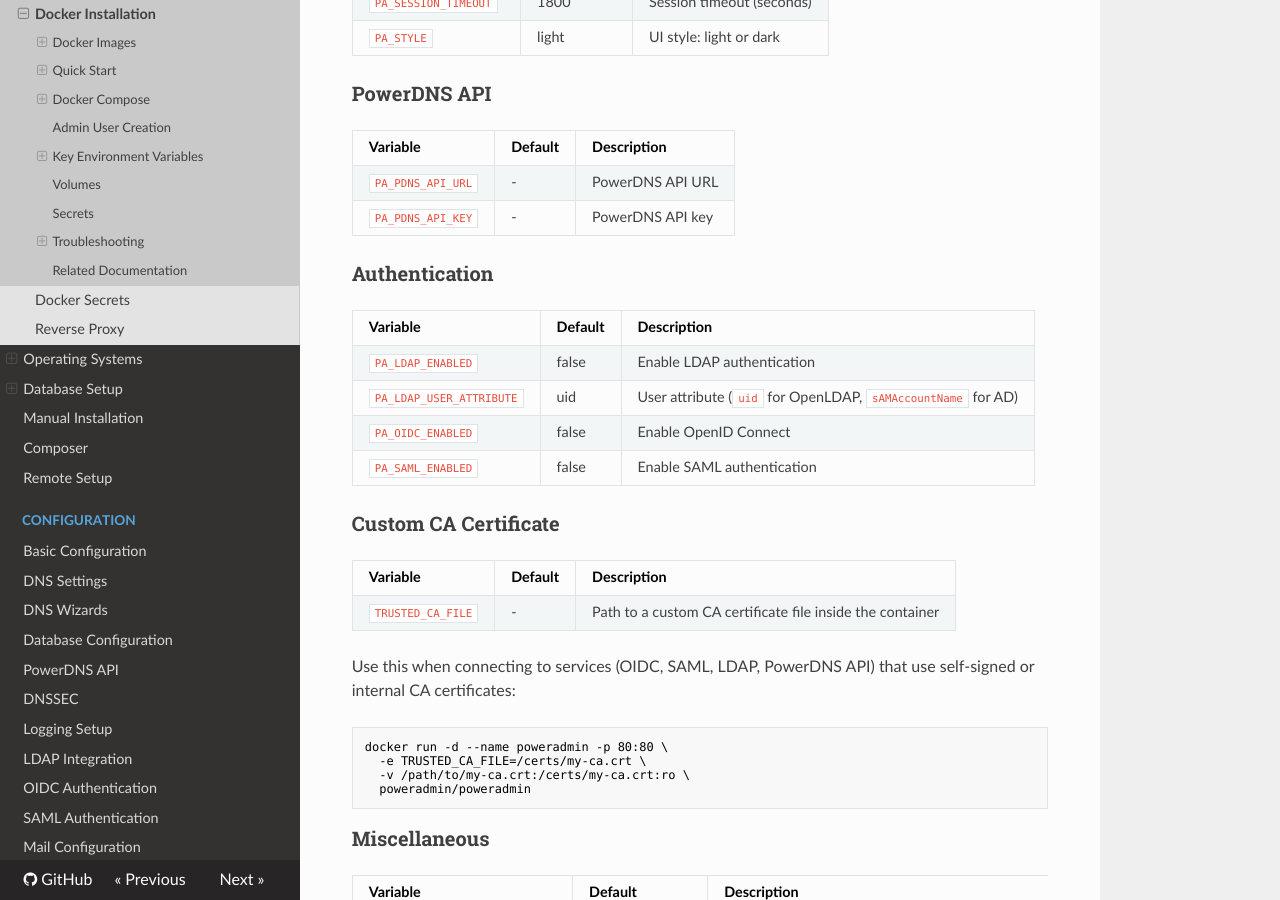
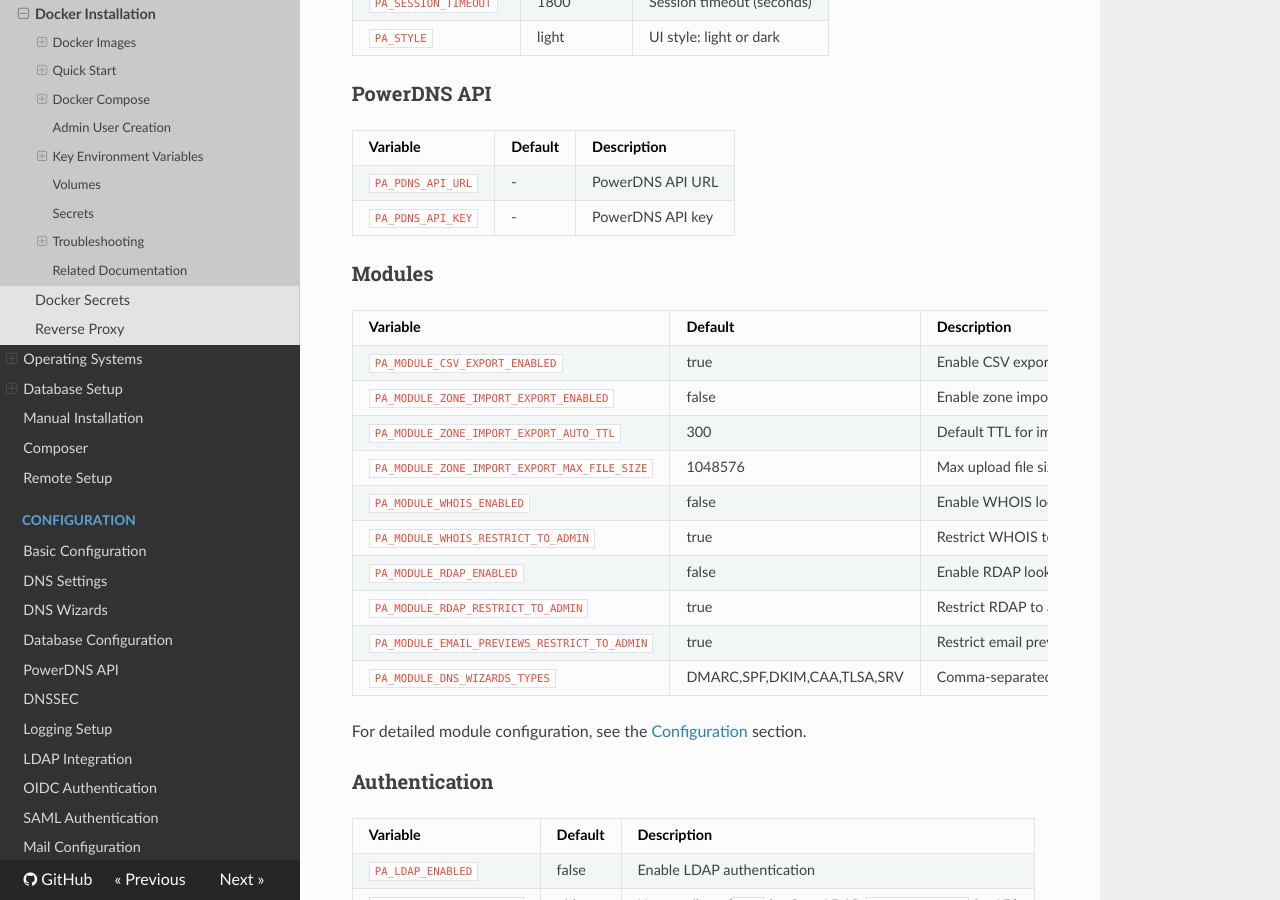
Before and after one commit to poweradmin/poweradmin-docs, an MkDocs documentation site: the page built from docs/installation/docker.md, in a window 1280 px wide and 900 px high, scrolled down 4867 px. Built offline with MkDocs 1.6.1, drawn with Linux system fonts in a browser that asks for light colours; nearby versions of some CDN libraries.

Commit message:
docs: add zone import/export configuration and module Docker env vars

```diff
--- a/docs/installation/docker.md
+++ b/docs/installation/docker.md
@@ -242,6 +242,23 @@
 | `PA_PDNS_API_URL` | - | PowerDNS API URL |
 | `PA_PDNS_API_KEY` | - | PowerDNS API key |
 
+### Modules
+
+| Variable | Default | Description |
+|----------|---------|-------------|
+| `PA_MODULE_CSV_EXPORT_ENABLED` | true | Enable CSV export module |
+| `PA_MODULE_ZONE_IMPORT_EXPORT_ENABLED` | false | Enable zone import/export module |
+| `PA_MODULE_ZONE_IMPORT_EXPORT_AUTO_TTL` | 300 | Default TTL for imported records (seconds) |
+| `PA_MODULE_ZONE_IMPORT_EXPORT_MAX_FILE_SIZE` | 1048576 | Max upload file size in bytes |
+| `PA_MODULE_WHOIS_ENABLED` | false | Enable WHOIS lookup module |
+| `PA_MODULE_WHOIS_RESTRICT_TO_ADMIN` | true | Restrict WHOIS to administrators |
+| `PA_MODULE_RDAP_ENABLED` | false | Enable RDAP lookup module |
+| `PA_MODULE_RDAP_RESTRICT_TO_ADMIN` | true | Restrict RDAP to administrators |
+| `PA_MODULE_EMAIL_PREVIEWS_RESTRICT_TO_ADMIN` | true | Restrict email previews to administrators |
+| `PA_MODULE_DNS_WIZARDS_TYPES` | DMARC,SPF,DKIM,CAA,TLSA,SRV | Comma-separated list of DNS wizard types |
+
+For detailed module configuration, see the [Configuration](../configuration/zone-import-export.md) section.
+
 ### Authentication
 
 | Variable | Default | Description |
--- a/mkdocs.yml
+++ b/mkdocs.yml
@@ -84,6 +84,7 @@
       - API Configuration: configuration/api.md
       - WHOIS Configuration: configuration/whois.md
       - RDAP Configuration: configuration/rdap.md
+      - Zone Import/Export: configuration/zone-import-export.md
       - User Agreements: configuration/user-agreements.md
       - Username Recovery: configuration/username-recovery.md
       - Avatar System: configuration/avatars.md
```
Also changed, not shown: docs/configuration/zone-import-export.md (added, +82 -0 lines).
